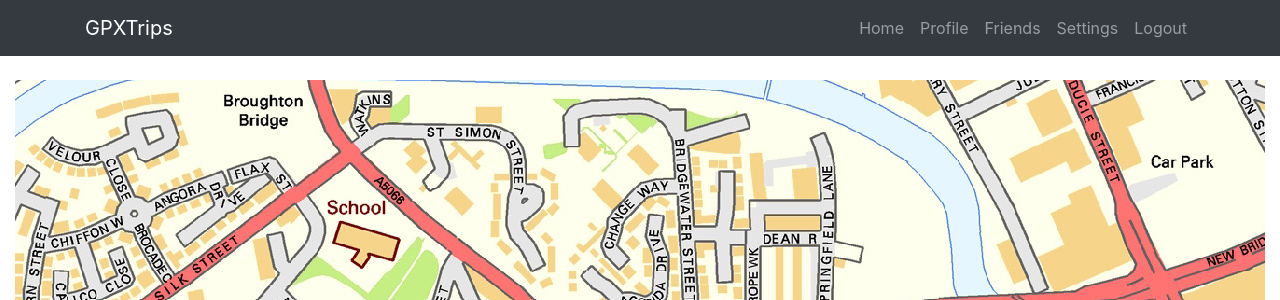
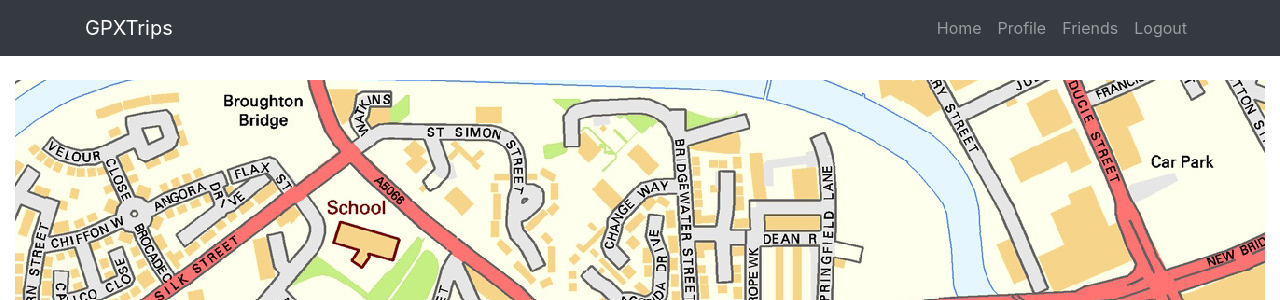
Before and after one commit to BenMcD23/GPXTrips, a Flask app: template app/templates/friends.html in a window 1280 px wide. Shown: the top 300 px of the page. Run offline with Flask 2, Linux system fonts and the light colour scheme; the template is opened without the code that fills it, so the values that code supplies are empty; some libraries are stand-ins or nearby versions.

Commit message:
Attempt to fix tests

```diff
--- a/app/templates/base_post_login.html
+++ b/app/templates/base_post_login.html
@@ -49,9 +49,6 @@
                         <a class="nav-link" href="friends">Friends</a>
                     </li>
                     <li class="nav-item">
-                        <a class="nav-link" href="settings">Settings</a>
-                    </li>
-                    <li class="nav-item">
                         <a id="logoutLink" class="nav-link" href="logout">Logout</a>
                     </li>
                 </ul>
```
Also changed, not shown: tests/test_file_handling.py (+1 -1 lines).
